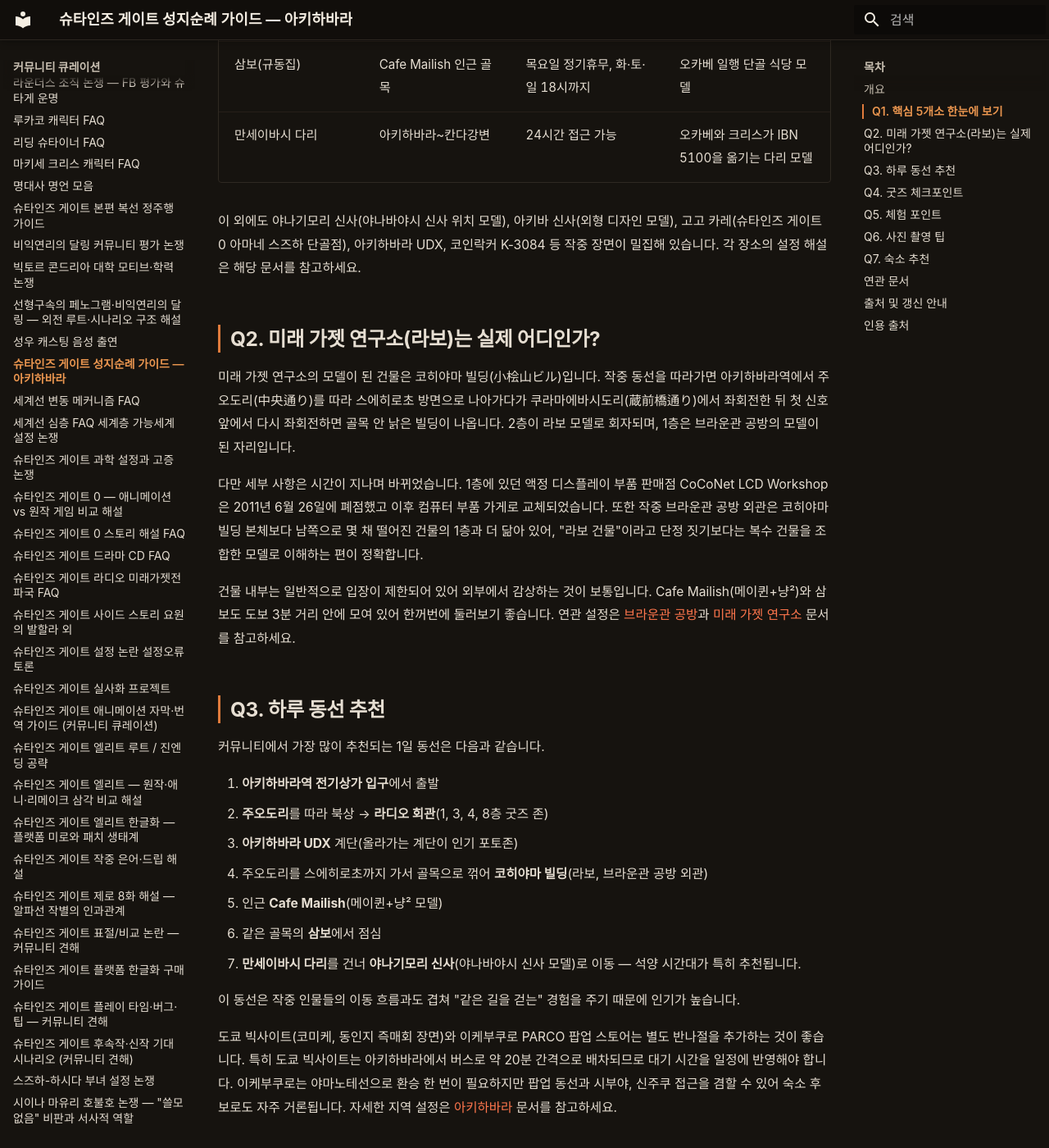
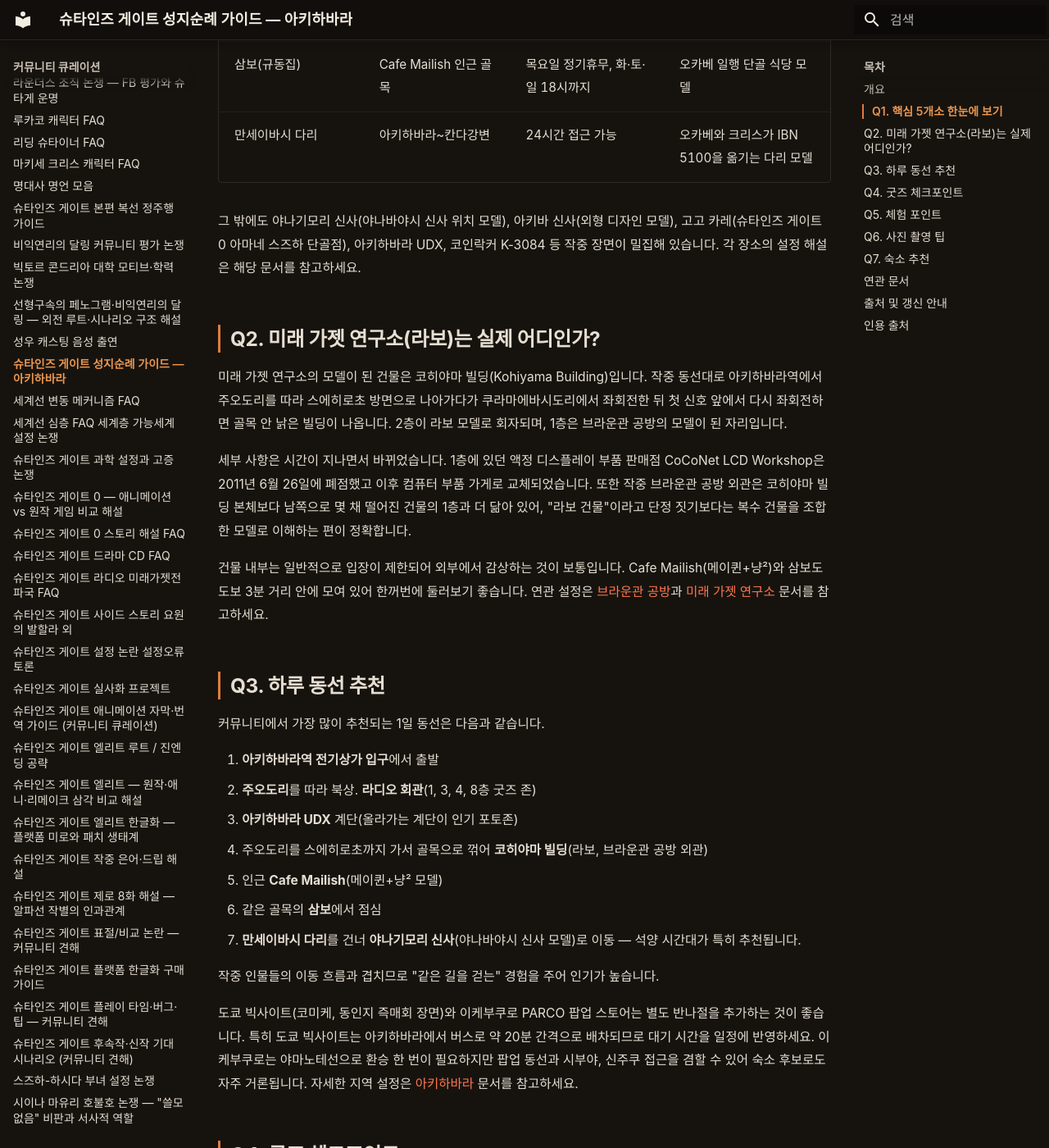
Before and after one commit to sgwiki/sgwiki.github.io, an MkDocs documentation site: the page built from wiki/커뮤니티-큐레이션/성지순례-가이드-아키하바라.md, in a window 1280 px wide and 1400 px high, scrolled down 1082 px. Shown: the whole window at 82% size. Built offline with MkDocs 1.6.1 and Material for MkDocs 9.7.7, drawn with Linux system fonts in a browser that asks for light colours; some web fonts are replaced; some of the changed text lies outside the part shown.

Commit message:
chore(wiki): 성지순례-가이드-아키하바라 정비 — 한자 혼입 3건 제거(코히야마 빌딩/주오도리/쿠라마에바시도리)·humanize 17건(번역투·만능동사·추상 주어·권고형 결말·문두 접속사·형식명사)·사실·스포일러(none)·인용·수치 불변
Co-Authored-By: Claude Opus 4.6 <noreply@anthropic.com>

```diff
--- a/wiki/커뮤니티-큐레이션/성지순례-가이드-아키하바라.md
+++ b/wiki/커뮤니티-큐레이션/성지순례-가이드-아키하바라.md
@@ -18,11 +18,11 @@ spoiler: none
 
 슈타인즈 게이트 팬 커뮤니티에서 가장 인기 있는 주제 중 하나가 "성지순례"입니다. 도쿄 아키하바라는 작품의 주무대이자 실제 점포와 건물이 다수 등장하는 곳이라, 팬 여행객 사이에서 동선, 굿즈 정보, 사진 촬영 팁 등이 반복적으로 오갑니다. 이 가이드는 커뮤니티의 실전 질문을 모아, 아키하바라를 중심으로 한 작중 무대 장소들을 팬 여행 관점에서 정리합니다.
 
-이 문서는 "어디를, 어떻게, 언제 가느냐"라는 FAQ에 답하는 것이 목적입니다. 각 장소의 설정과 세계선적 의미 같은 상세 해설은 설정 중심 문서에 위임합니다. 점포 운영시간, 휴무, 재고는 변동성이 높으므로 방문 전에 공식 사이트나 구글 지도로 반드시 재확인하세요.
+"어디를, 어떻게, 언제 가느냐"는 질문에 답하는 것이 이 가이드의 목적입니다. 각 장소의 설정과 세계선적 의미 같은 상세 해설은 설정 중심 문서에 위임합니다. 점포 운영시간, 휴무, 재고는 변동성이 크므로 방문 전 공식 사이트나 구글 지도로 다시 확인하세요.
 
 ## Q1. 핵심 5개소 한눈에 보기
 
-아키하바라 성지순례의 중심이 되는 다섯 장소를 한 표로 정리합니다. 모두 아키하바라역에서 도보 10~15분 이내에 모여 있어 하루 일정으로 충분히 둘러볼 수 있습니다.
+아키하바라 성지순례의 중심이 되는 다섯 장소를 한 표로 정리합니다. 모두 아키하바라역에서 도보 10~15분 이내에 모여 있어 하루 일정으로 충분히 둘러봅니다.
 
 | 장소 | 위치 요약 | 운영시간·휴무 | 작중 의미 |
 |---|---|---|---|
@@ -32,31 +32,31 @@ spoiler: none
 | 삼보(규동집) | Cafe Mailish 인근 골목 | 목요일 정기휴무, 화·토·일 18시까지 | 오카베 일행 단골 식당 모델 |
 | 만세이바시 다리 | 아키하바라~칸다강변 | 24시간 접근 가능 | 오카베와 크리스가 IBN 5100을 옮기는 다리 모델 |
 
-이 외에도 야나기모리 신사(야나바야시 신사 위치 모델), 아키바 신사(외형 디자인 모델), 고고 카레(슈타인즈 게이트 0 아마네 스즈하 단골점), 아키하바라 UDX, 코인락커 K-3084 등 작중 장면이 밀집해 있습니다. 각 장소의 설정 해설은 해당 문서를 참고하세요.
+그 밖에도 야나기모리 신사(야나바야시 신사 위치 모델), 아키바 신사(외형 디자인 모델), 고고 카레(슈타인즈 게이트 0 아마네 스즈하 단골점), 아키하바라 UDX, 코인락커 K-3084 등 작중 장면이 밀집해 있습니다. 각 장소의 설정 해설은 해당 문서를 참고하세요.
 
 ## Q2. 미래 가젯 연구소(라보)는 실제 어디인가?
 
-미래 가젯 연구소의 모델이 된 건물은 코히야마 빌딩(小桧山ビル)입니다. 작중 동선을 따라가면 아키하바라역에서 주오도리(中央通り)를 따라 스에히로초 방면으로 나아가다가 쿠라마에바시도리(蔵前橋通り)에서 좌회전한 뒤 첫 신호 앞에서 다시 좌회전하면 골목 안 낡은 빌딩이 나옵니다. 2층이 라보 모델로 회자되며, 1층은 브라운관 공방의 모델이 된 자리입니다.
+미래 가젯 연구소의 모델이 된 건물은 코히야마 빌딩(Kohiyama Building)입니다. 작중 동선대로 아키하바라역에서 주오도리를 따라 스에히로초 방면으로 나아가다가 쿠라마에바시도리에서 좌회전한 뒤 첫 신호 앞에서 다시 좌회전하면 골목 안 낡은 빌딩이 나옵니다. 2층이 라보 모델로 회자되며, 1층은 브라운관 공방의 모델이 된 자리입니다.
 
-다만 세부 사항은 시간이 지나며 바뀌었습니다. 1층에 있던 액정 디스플레이 부품 판매점 CoCoNet LCD Workshop은 2011년 6월 26일에 폐점했고 이후 컴퓨터 부품 가게로 교체되었습니다. 또한 작중 브라운관 공방 외관은 코히야마 빌딩 본체보다 남쪽으로 몇 채 떨어진 건물의 1층과 더 닮아 있어, "라보 건물"이라고 단정 짓기보다는 복수 건물을 조합한 모델로 이해하는 편이 정확합니다.
+세부 사항은 시간이 지나면서 바뀌었습니다. 1층에 있던 액정 디스플레이 부품 판매점 CoCoNet LCD Workshop은 2011년 6월 26일에 폐점했고 이후 컴퓨터 부품 가게로 교체되었습니다. 또한 작중 브라운관 공방 외관은 코히야마 빌딩 본체보다 남쪽으로 몇 채 떨어진 건물의 1층과 더 닮아 있어, "라보 건물"이라고 단정 짓기보다는 복수 건물을 조합한 모델로 이해하는 편이 정확합니다.
 
-건물 내부는 일반적으로 입장이 제한되어 있어 외부에서 감상하는 것이 보통입니다. Cafe Mailish(메이퀸+냥²)와 삼보도 도보 3분 거리 안에 모여 있어 한꺼번에 둘러보기 좋습니다. 연관 설정은 [브라운관 공방](../setting/브라운관-공방.md)과 [미래 가젯 연구소](../organization/미래-가젯-연구소.md) 문서를 참고하세요.
+건물 내부는 일반적으로 입장이 제한되어 외부에서 감상하는 것이 보통입니다. Cafe Mailish(메이퀸+냥²)와 삼보도 도보 3분 거리 안에 모여 있어 한꺼번에 둘러보기 좋습니다. 연관 설정은 [브라운관 공방](../setting/브라운관-공방.md)과 [미래 가젯 연구소](../organization/미래-가젯-연구소.md) 문서를 참고하세요.
 
 ## Q3. 하루 동선 추천
 
 커뮤니티에서 가장 많이 추천되는 1일 동선은 다음과 같습니다.
 
 1. **아키하바라역 전기상가 입구**에서 출발
-2. **주오도리**를 따라 북상 → **라디오 회관**(1, 3, 4, 8층 굿즈 존)
+2. **주오도리**를 따라 북상. **라디오 회관**(1, 3, 4, 8층 굿즈 존)
 3. **아키하바라 UDX** 계단(올라가는 계단이 인기 포토존)
 4. 주오도리를 스에히로초까지 가서 골목으로 꺾어 **코히야마 빌딩**(라보, 브라운관 공방 외관)
 5. 인근 **Cafe Mailish**(메이퀸+냥² 모델)
 6. 같은 골목의 **삼보**에서 점심
 7. **만세이바시 다리**를 건너 **야나기모리 신사**(야나바야시 신사 모델)로 이동 — 석양 시간대가 특히 추천됩니다.
 
-이 동선은 작중 인물들의 이동 흐름과도 겹쳐 "같은 길을 걷는" 경험을 주기 때문에 인기가 높습니다.
+작중 인물들의 이동 흐름과 겹치므로 "같은 길을 걷는" 경험을 주어 인기가 높습니다.
 
-도쿄 빅사이트(코미케, 동인지 즉매회 장면)와 이케부쿠로 PARCO 팝업 스토어는 별도 반나절을 추가하는 것이 좋습니다. 특히 도쿄 빅사이트는 아키하바라에서 버스로 약 20분 간격으로 배차되므로 대기 시간을 일정에 반영해야 합니다. 이케부쿠로는 야마노테선으로 환승 한 번이 필요하지만 팝업 동선과 시부야, 신주쿠 접근을 겸할 수 있어 숙소 후보로도 자주 거론됩니다. 자세한 지역 설정은 [아키하바라](../setting/아키하바라.md) 문서를 참고하세요.
+도쿄 빅사이트(코미케, 동인지 즉매회 장면)와 이케부쿠로 PARCO 팝업 스토어는 별도 반나절을 추가하는 것이 좋습니다. 특히 도쿄 빅사이트는 아키하바라에서 버스로 약 20분 간격으로 배차되므로 대기 시간을 일정에 반영하세요. 이케부쿠로는 야마노테선으로 환승 한 번이 필요하지만 팝업 동선과 시부야, 신주쿠 접근을 겸할 수 있어 숙소 후보로도 자주 거론됩니다. 자세한 지역 설정은 [아키하바라](../setting/아키하바라.md) 문서를 참고하세요.
 
 ## Q4. 굿즈 체크포인트
 
@@ -67,15 +67,15 @@ spoiler: none
 - **8층**: 피규어 전문점.
 - **만다라케, 스루가야** 등 중고 루트: 넨도로이드와 설정집 등을 합리적인 가격에 찾을 수 있는 경우가 많습니다. 다만 택스프리 결제 방식이 점포마다 달라 현지에서 확인이 필요합니다.
 
-이케부쿠로 PARCO B2 팝업은 한정 기간 운영되므로 방문 전 종료 여부를 반드시 확인하세요. ELITE/RE:BOOT 등 신작 관련 굿즈는 발매 시점에 따라 재고 변동이 큽니다. 콜라보 이벤트 상품은 품절이 빠른 편이라 초반 방문이 유리하다는 커뮤니티 의견이 많습니다.
+이케부쿠로 PARCO B2 팝업은 한정 기간 운영되므로 방문 전 종료 여부를 확인하세요. ELITE/RE:BOOT 등 신작 관련 굿즈는 발매 시점에 따라 재고 변동이 큽니다. 콜라보 이벤트 상품은 품절이 빠른 편이라 초반 방문이 유리하다는 커뮤니티 의견이 많습니다.
 
-모든 점포의 운영시간, 휴일, 취급 품목은 변동성이 높습니다. 방문 전에 공식 사이트 또는 구글 지도 최신 정보를 확인하세요.
+모든 점포의 운영시간, 휴일, 취급 품목은 변동성이 큽니다. 방문 전 공식 사이트나 구글 지도 최신 정보를 확인하세요.
 
 ## Q5. 체험 포인트
 
 **겔바나 자판기**는 과거 라디오 회관 10층에 배치되어 있던 명물로, 생휘핑 음료 겔바나맛을 판매했습니다. 가격 인상 이력이 뚜렷한 편입니다. 초창기에는 약 1,000엔이었으나 점차 오르다 2024년 10월 이후 캐릭터 키링이 포함된 13종 랜덤 캔 형태로 변경되며 1캔당 2,650엔 수준에 이르렀습니다. 현재 배치 여부와 가격은 현지 확인이 필요합니다.
 
-**등신대와 일러스트 패널** 같은 포토존은 콜라보 기간에 따라 출몰합니다. **라지칸(라디오 회관 인근) 옥상 XR 체험**은 시기별로 운영 여부가 달라 사전 확인이 필수적입니다.
+**등신대와 일러스트 패널** 같은 포토존은 콜라보 기간에 따라 출몰합니다. **라지칸(라디오 회관 인근) 옥상 XR 체험**은 시기별로 운영 여부가 달라 사전에 확인이 필요합니다.
 
 **Cafe Mailish 콜라보 메뉴**는 오카베 린타로, 마키세 크리스, 카가리 등 캐릭터별 음료와 '세카이가 위험해' 오므라이스, 초코 파르페 등이 있습니다. 커뮤니티 후기를 종합하면 오므라이스는 호불호가 갈리는 반면 초코 파르페는 비교적 무난한 편입니다. 메이드분과 대화를 시도할 때는 일본어 실력이 부족해도 "성지순례 중"이라고 말하면 분위기가 훨씬 좋아진다는 팁이 자주 공유됩니다.
 
@@ -93,9 +93,9 @@ spoiler: none
 
 ## Q7. 숙소 추천
 
-성지순례가 여행의 주 목적이라면 숙소 위치가 동선 효율을 크게 좌우합니다.
+성지순례가 여행의 주 목적이면 숙소 위치가 동선 효율을 좌우합니다.
 
-- **아키하바라권(1순위)**: 핵심 성지가 도보 10분 권에 모여 있어 야간 산책과 새벽 출발 모두 유리합니다. 숙박비는 다소 높은 편입니다.
+- **아키하바라권(1순위)**: 핵심 성지가 도보 10분 권에 모여 있어 야간 산책과 새벽 출발 모두 유리합니다. 숙박비는 높은 편입니다.
 - **우에노권**: 야마노테선과 긴자선 환승이 우수하고 게이세이 우에노선으로 공항 접근이 좋습니다. 아키하바라에서 한 정거장이라 일상적 이동이 편합니다. 아키바 신사(외형 모델)도 도보권입니다.
 - **이케부쿠로권**: 야마노테선 권으로 팝업 동선을 겸할 수 있고 시부야와 신주쿠 접근이 양호합니다. 다만 아키하바라에서 한 번 환승해야 합니다.
 
```
Also changed, not shown: other parts of wiki/커뮤니티-큐레이션/성지순례-가이드-아키하바라.md (+2 -2 lines).
